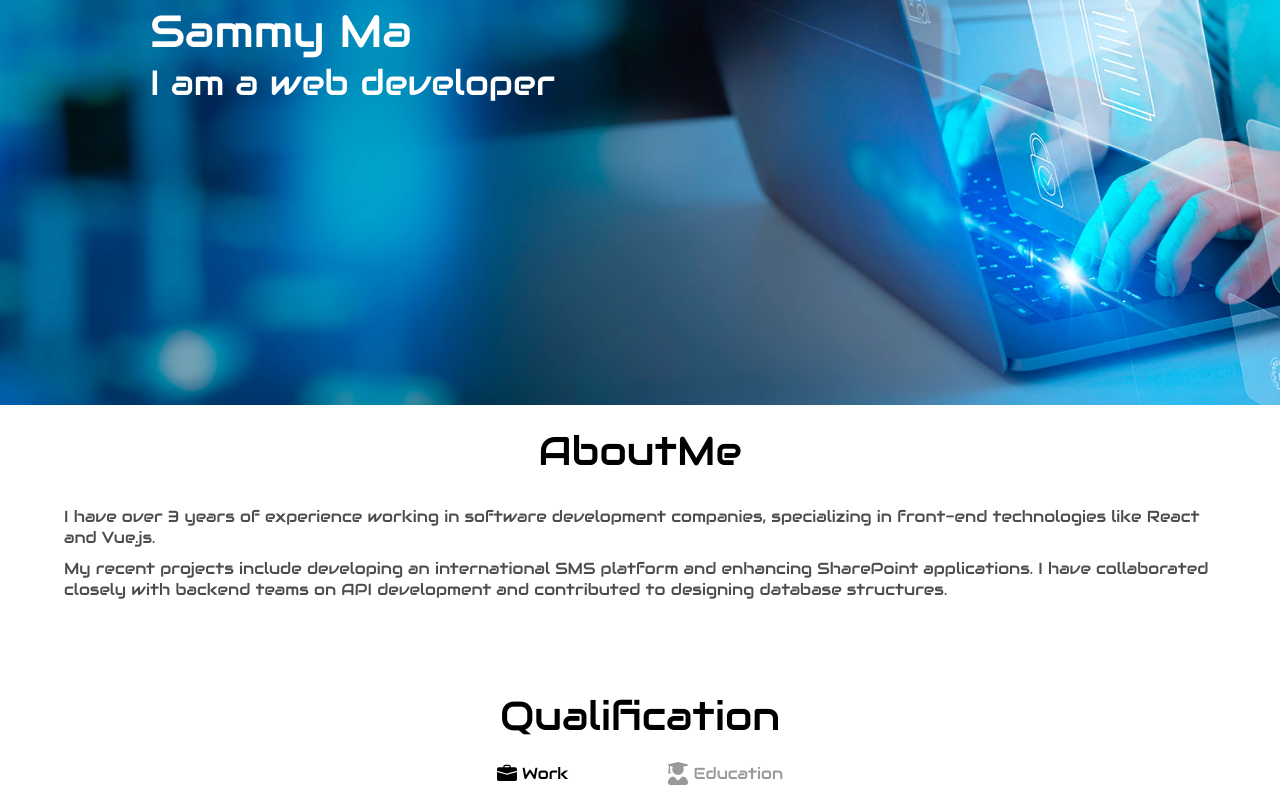
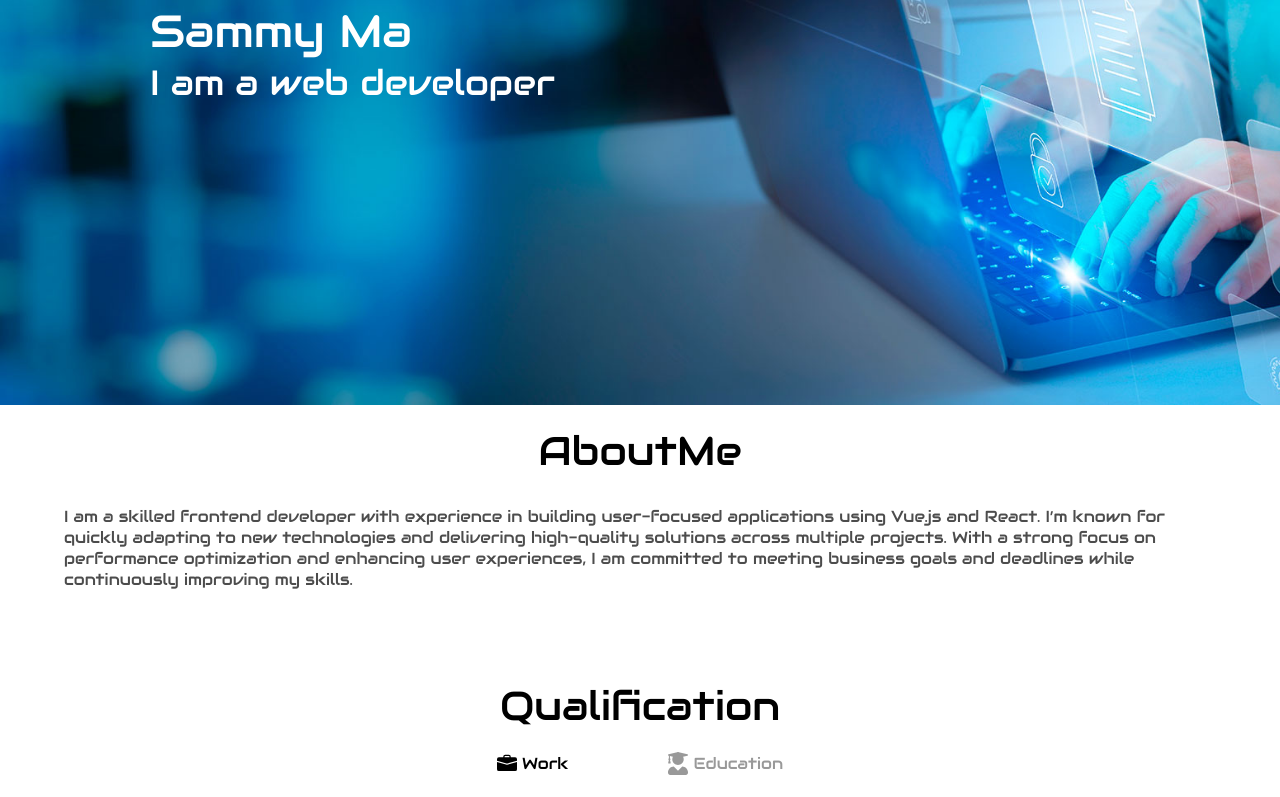
Before and after one commit to Yokkazuki/portfolio, a React (Create React App) app: page /#/home in a window 1280 px wide. Shown: the part 378-1175 px from the top of the page. Built offline with nearby package versions, Linux system fonts and the light colour scheme.

Commit message:
update about me

```diff
--- a/src/components/pages/AboutMe.js
+++ b/src/components/pages/AboutMe.js
@@ -9,9 +9,7 @@ export default function AboutMe() {
 
     <div className="content">
       <div>
-        <p>I have over 3 years of experience working in software development companies, specializing in front-end technologies like React and Vue.js.</p>
-
-        <p>My recent projects include developing an international SMS platform and enhancing SharePoint applications. I have collaborated closely with backend teams on API development and contributed to designing database structures.</p>
+        <p>I am a skilled frontend developer with experience in building user-focused applications using Vue.js and React. I’m known for quickly adapting to new technologies and delivering high-quality solutions across multiple projects. With a strong focus on performance optimization and enhancing user experiences, I am committed to meeting business goals and deadlines while continuously improving my skills.</p>
       </div>
     </div>
   </div>
```
